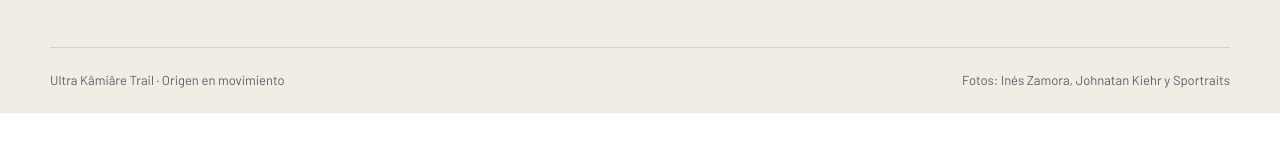
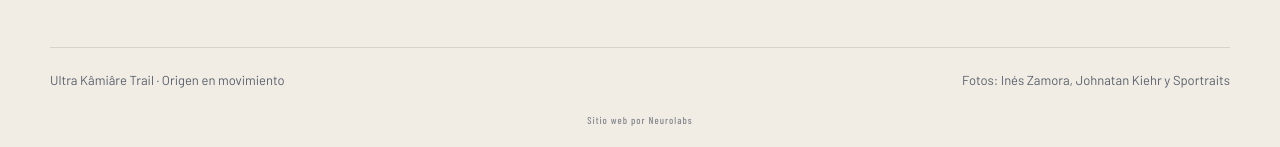
Before and after one commit to gmonserrat25/ultra-kamiare, a plain HTML site: page index.html in a window 1280 px wide. Shown: the part 10990-11137 px from the top of the page. Before the commit the page ends 11103 px from the top, so only its background shows below. Drawn offline with nearby package versions, Linux system fonts and the light colour scheme.

Commit message:
Crédito Neurolabs al pie
Co-Authored-By: Claude Sonnet 5.5 <noreply@anthropic.com>

```diff
--- a/css/estilos.css
+++ b/css/estilos.css
@@ -395,6 +395,9 @@ h1, h2, h3, h4 { margin: 0; font-weight: 400; }
 .pie a:hover { color: var(--naranja-hondo); text-decoration: underline; }
 .pie__base { display: flex; justify-content: space-between; gap: 20px; flex-wrap: wrap; border-top: 1px solid var(--linea); padding-block: 22px; font-size: 13px; color: var(--texto-suave); }
 .pie__base p { margin: 0; }
+.pie__credito { margin: 0; padding-bottom: 20px; text-align: center; font: 400 10px/1.4 var(--etiqueta); letter-spacing: .1em; color: var(--texto-suave); opacity: .7; }
+.pie .pie__credito a { color: inherit; text-decoration: none; transition: opacity .2s; }
+.pie .pie__credito a:hover { color: var(--texto); text-decoration: none; }
 
 /* ---------- responsive ---------- */
 
--- a/index.html
+++ b/index.html
@@ -601,6 +601,7 @@
       <p>Ultra Kâmiâre Trail · Origen en movimiento</p>
       <p>Fotos: Inés Zamora, Johnatan Kiehr y Sportraits</p>
     </div>
+    <div class="envoltura"><p class="pie__credito">Sitio web por <a href="https://neurolabs.ar" target="_blank" rel="noreferrer">Neurolabs</a></p></div>
   </footer>
 
   <dialog class="visor" aria-label="Foto ampliada">
```
